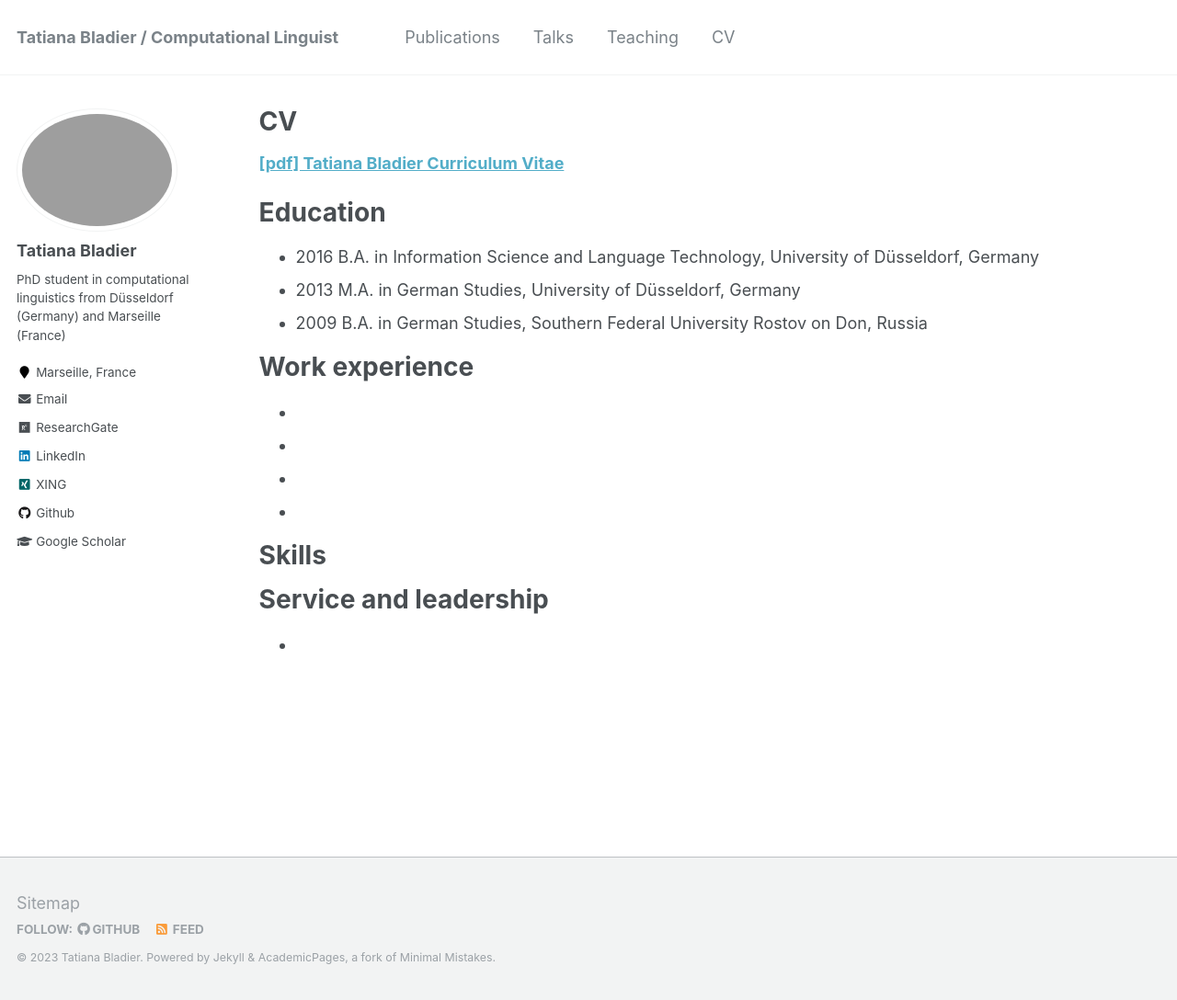
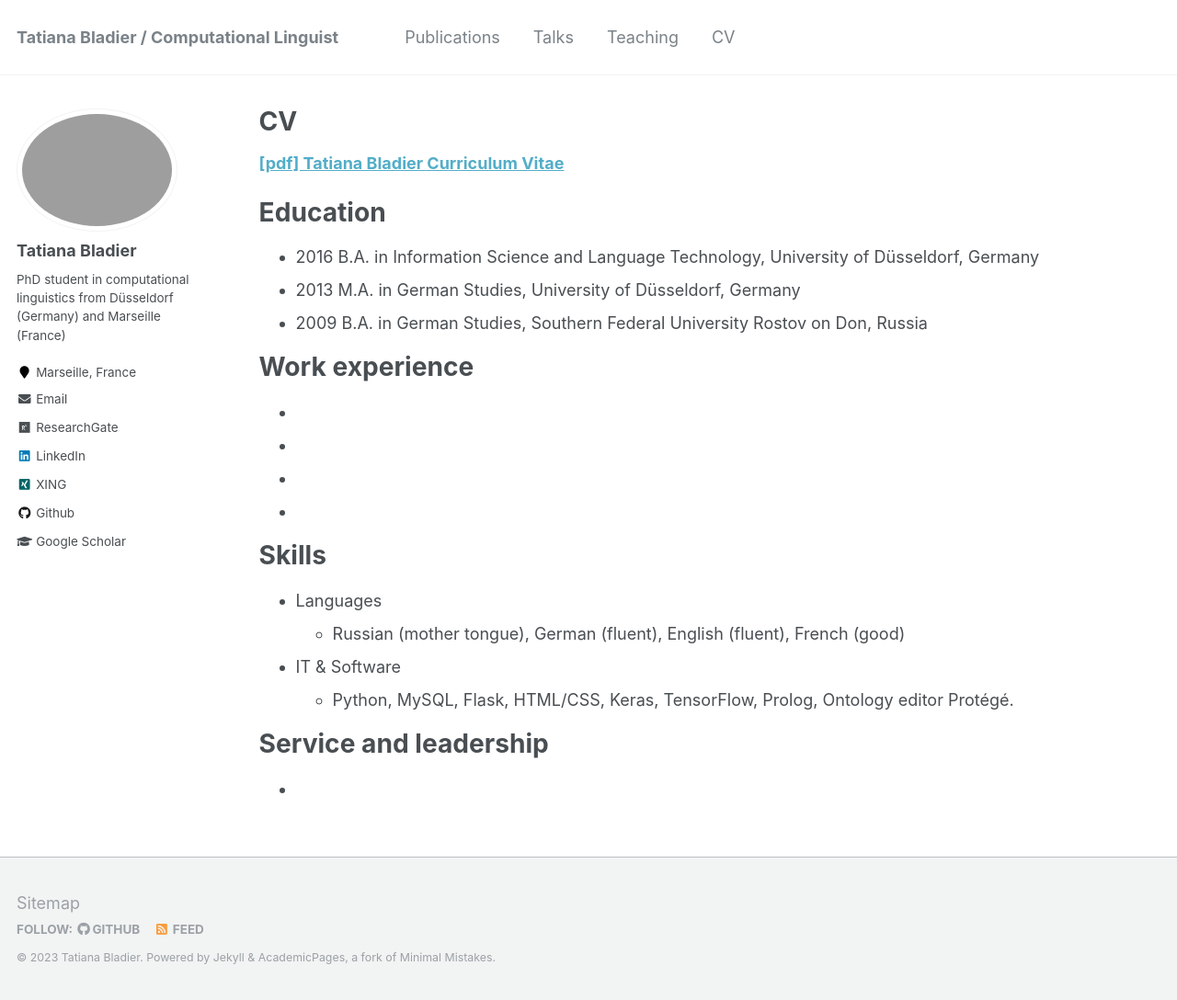
Before and after one commit to TatianaBladier/TatianaBladier.github.io, a Jekyll site: the page built from _pages/cv.md, in a window 1280 px wide and 1088 px high. Shown: the whole window at 92% size. Built offline with Jekyll 4.4.1, drawn with Linux system fonts in a browser that asks for light colours.

Commit message:
update cv

```diff
--- a/_pages/cv.md
+++ b/_pages/cv.md
@@ -28,7 +28,11 @@ Work experience
 
 Skills
 ======
+* Languages
+  * Russian (mother tongue), German (fluent), English (fluent), French (good)
 
+* IT & Software
+  * Python, MySQL, Flask, HTML/CSS, Keras, TensorFlow, Prolog, Ontology editor Protégé.
 
 Service and leadership
 ======
```
